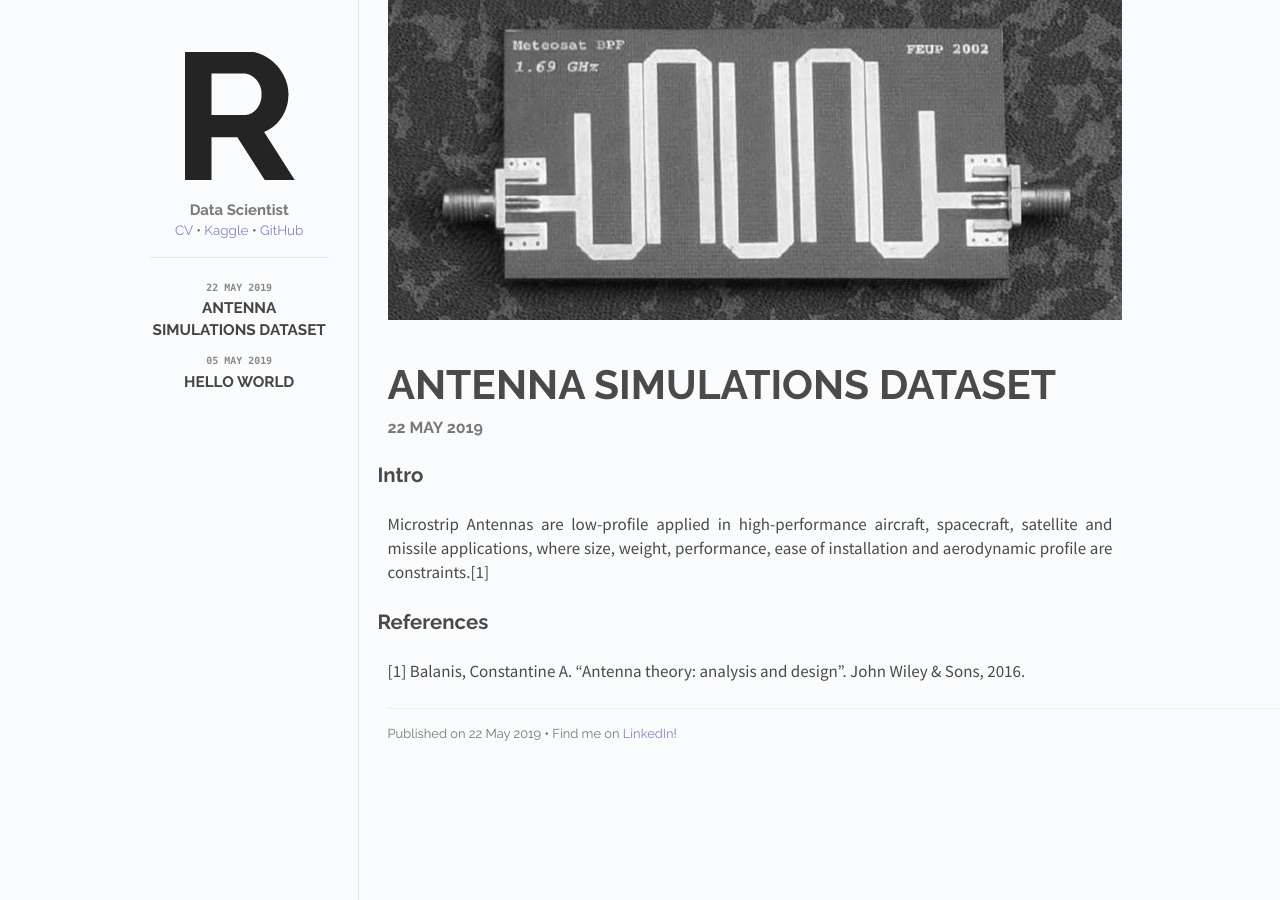
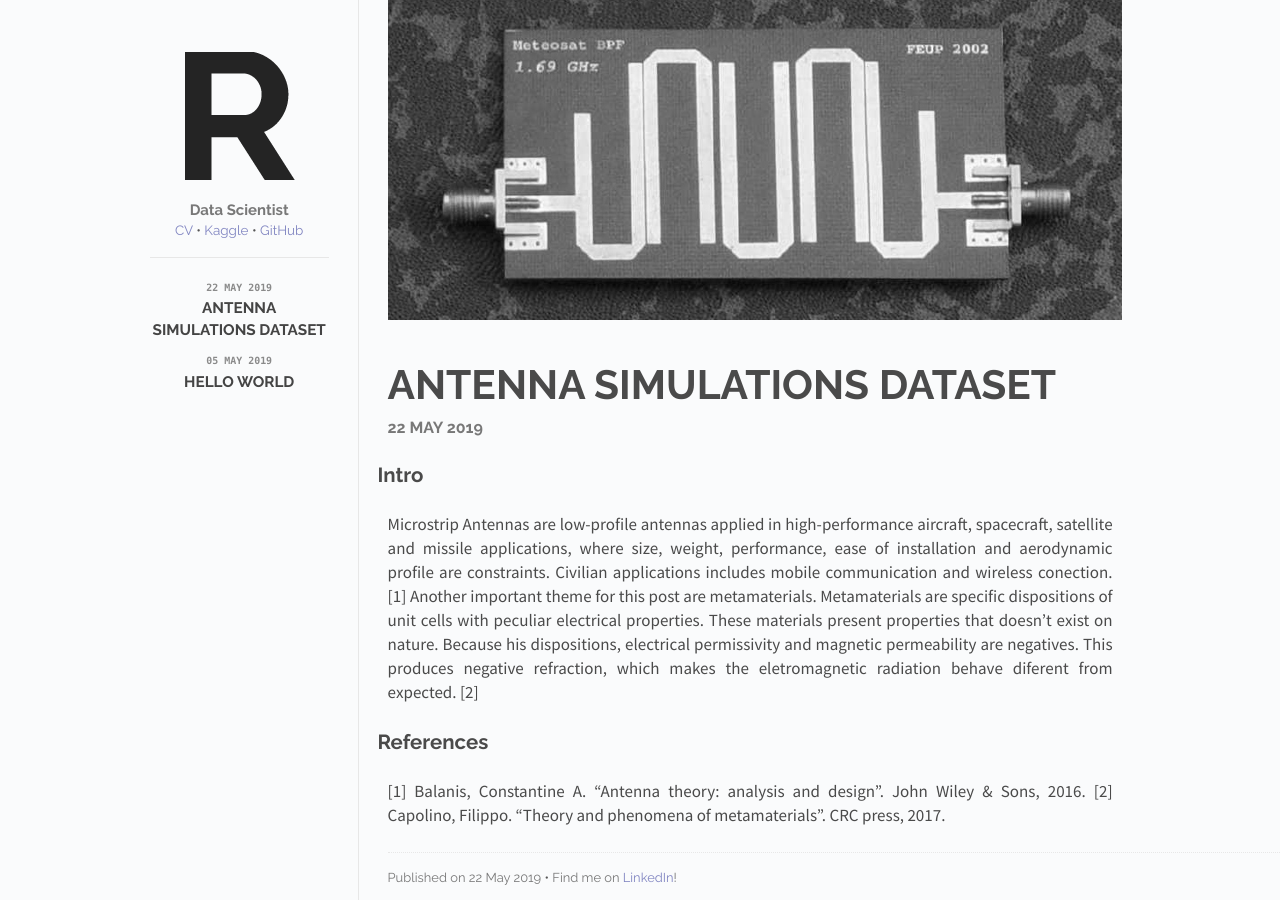
Before and after one commit to renanmav/renanmav.github.io, a Jekyll site: the page built from _posts/2019-05-22-antenna-simulations-dataset.md, in a window 1280 px wide. Built offline with Jekyll 4.4.1, drawn with Linux system fonts in a browser that asks for light colours.

Commit message:
Metamaterials intro

```diff
--- a/_posts/2019-05-22-antenna-simulations-dataset.md
+++ b/_posts/2019-05-22-antenna-simulations-dataset.md
@@ -8,8 +8,10 @@ categories: Dataset
 ---
 ## Intro
 
-Microstrip Antennas are low-profile applied in high-performance aircraft, spacecraft, satellite and missile applications, where size, weight, performance, ease of installation and aerodynamic profile are constraints.[1]
+Microstrip Antennas are low-profile antennas applied in high-performance aircraft, spacecraft, satellite and missile applications, where size, weight, performance, ease of installation and aerodynamic profile are constraints. Civilian applications includes mobile communication and wireless conection. [1]
+Another important theme for this post are metamaterials. Metamaterials are specific dispositions of unit cells with peculiar electrical properties. These materials present properties that doesn't exist on nature. Because his dispositions, electrical permissivity and magnetic permeability are negatives. This produces negative refraction, which makes the eletromagnetic radiation behave diferent from expected. [2]
 
 ## References
 
 [1] Balanis, Constantine A. "Antenna theory: analysis and design". John Wiley & Sons, 2016.
+[2] Capolino, Filippo. "Theory and phenomena of metamaterials". CRC press, 2017.
```
